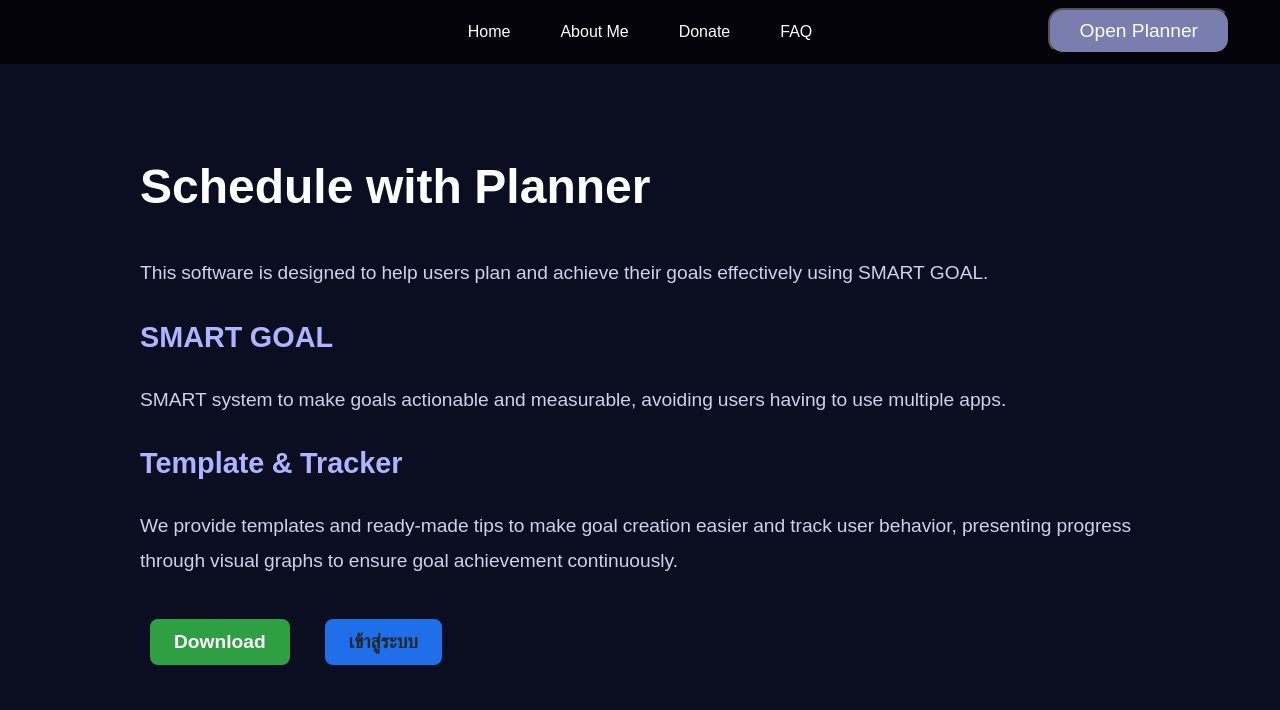
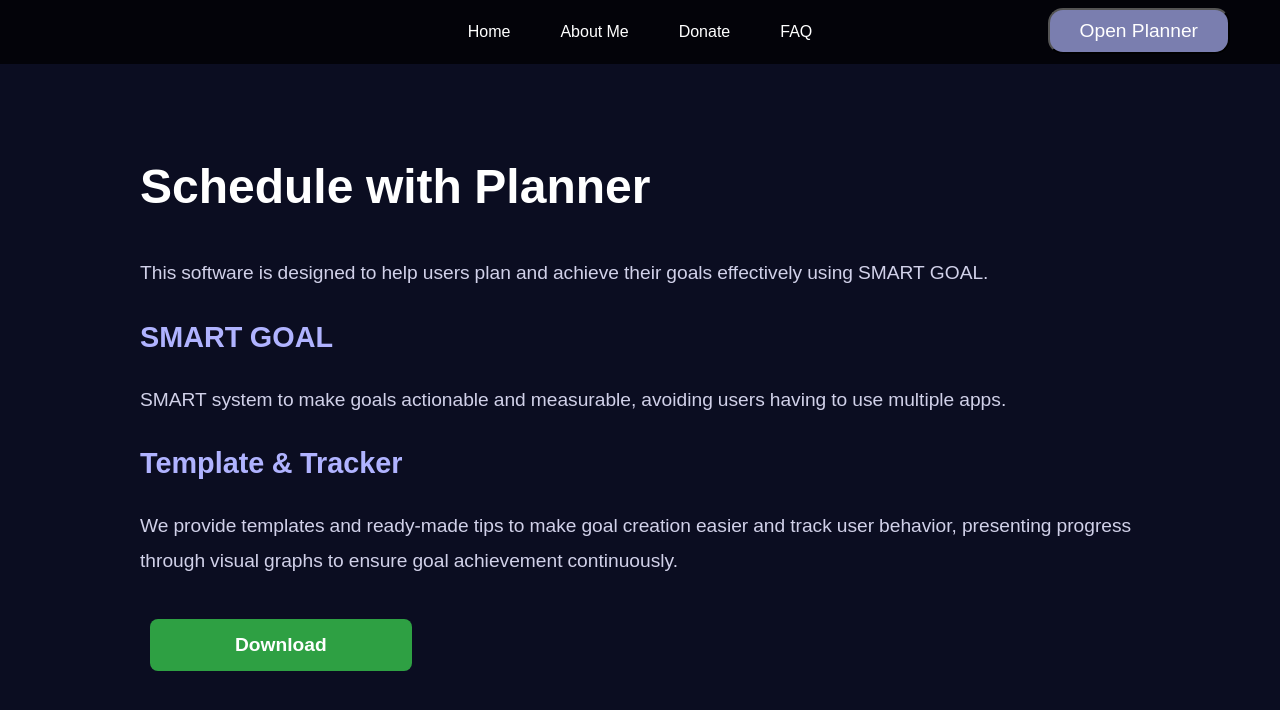
Before and after one commit to ikkyuuq/beplan, a React (Vite) app in the folder apps/web/: page / in a window 1280 px wide. Shown: the top 710 px of the page. Built offline with nearby package versions, Linux system fonts and the light colour scheme.

Commit message:
delete button sign-in & edit UI button download

```diff
--- a/apps/web/src/AboutMe.css
+++ b/apps/web/src/AboutMe.css
@@ -1,4 +1,3 @@
-/* ตั้งค่าสไตล์พื้นฐานของ AboutMe */
 .about-container {
   font-family: "Arial", sans-serif;
   max-width: 800px;
@@ -11,7 +10,6 @@
   text-align: center;
 }
 
-/* หัวข้อหลัก */
 .about-container h1 {
   font-size: 2.5rem;
   color: #58a6ff;
@@ -51,7 +49,7 @@
   color: white;
   font-size: 1.2rem;
   border: none;
-  padding: 12px 24px;
+  padding: 15px 85px;
   margin: 10px;
   border-radius: 8px;
   cursor: pointer;
--- a/apps/web/src/AboutMe.jsx
+++ b/apps/web/src/AboutMe.jsx
@@ -28,7 +28,6 @@ const AboutMe = () => {
 
       <div className="button-download">
         <button className="Download">Download</button>
-        <button className="sign-in">เข้าสู่ระบบ</button>
       </div>
     </div>
   );
--- a/apps/web/src/Home.css
+++ b/apps/web/src/Home.css
@@ -112,15 +112,6 @@ body {
     background-color: #4752c4;
   }
 
-  .button-download .sign-in {
-    background-color: #ffffff;
-    color: #23272a;
-  }
-
-  .button-download .sign-in:hover {
-    background-color: #d1d1e9;
-  }
-
   .hero-section {
     background: linear-gradient(to right, #1f1f41, #0b0d21);
     padding: 100px 20px;
--- a/apps/web/src/Home.jsx
+++ b/apps/web/src/Home.jsx
@@ -18,7 +18,6 @@ const Home = () => {
       </p>
       <div className="button-download">
         <button className="Download">Download</button>
-        <button className="sign-in">เข้าสู่ระบบ</button>
       </div>
     </div>
   );
```
